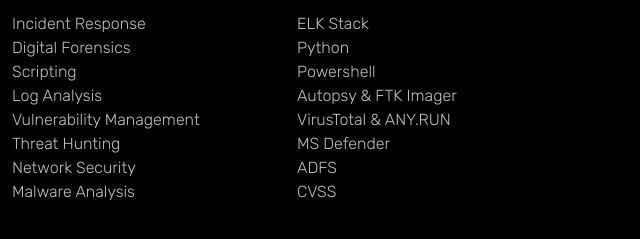
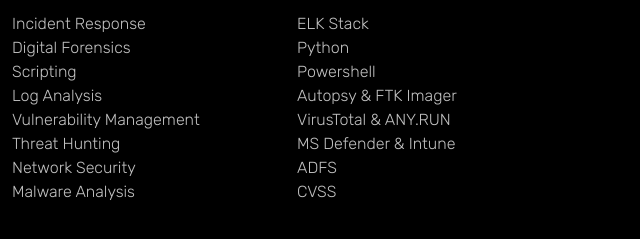
Before and after one commit to NiceDeagBro/portfolio, a plain HTML site: page index.html in a window 1280 px wide. Shown: the part 1783-2022 px from the top of the page, 640-1280 px from the left. Drawn offline with Linux system fonts and the light colour scheme.

Commit message:
Intune added

```diff
--- a/index.html
+++ b/index.html
@@ -172,7 +172,7 @@
                                             <li>Powershell</li>
                                             <li>Autopsy & FTK Imager</li>
                                             <li>VirusTotal & ANY.RUN</li>
-                                            <li>MS Defender</li>
+                                            <li>MS Defender & Intune</li>
                                             <li>ADFS</li>
                                             <li>CVSS</li>
                                         </ul>
```
